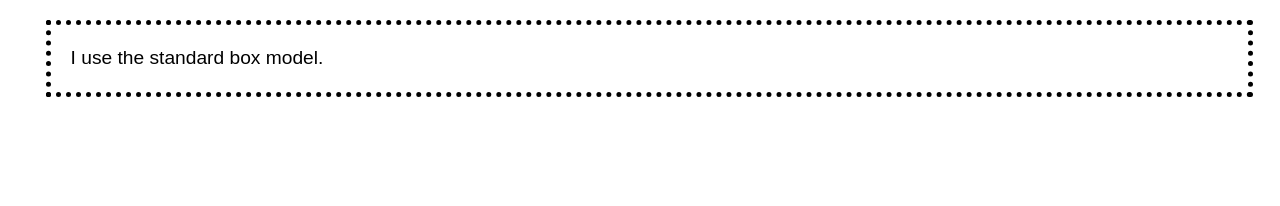
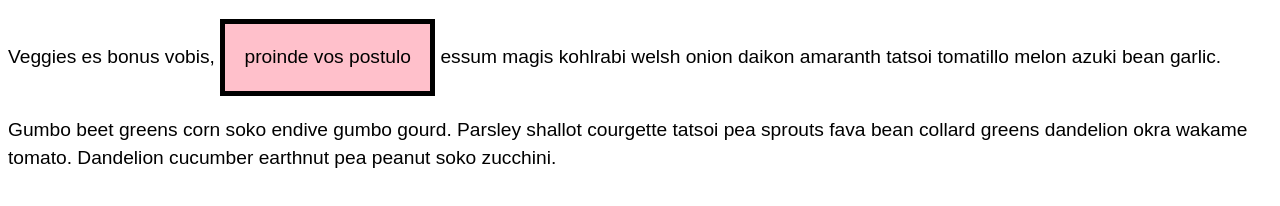
Before and after one commit to hottypotty/css-task, a plain HTML site: page index.html in a window 1280 px wide. Drawn offline with Linux system fonts and the light colour scheme.

Commit message:
CSS Task 3

```diff
--- a/index.html
+++ b/index.html
@@ -15,7 +15,23 @@
     <div class="box alternate">I use the alternate box model.</div> -->
 
     <!-- TASK 2 -->
-    <div class="box">I use the standard box model.</div>
+    <!-- <div class="box">I use the standard box model.</div> -->
+
+    <!-- TASK 3 -->
+    <div class="box">
+        <p>
+          Veggies es bonus vobis, <span>proinde vos postulo</span> essum magis
+          kohlrabi welsh onion daikon amaranth tatsoi tomatillo melon azuki bean
+          garlic.
+        </p>
+
+        <p>
+          Gumbo beet greens corn soko endive gumbo gourd. Parsley shallot courgette
+          tatsoi pea sprouts fava bean collard greens dandelion okra wakame tomato.
+          Dandelion cucumber earthnut pea peanut soko zucchini.
+        </p>
+      </div>
+
 
 
 </body>
--- a/style/style.css
+++ b/style/style.css
@@ -19,7 +19,7 @@
   } */
 
   /* TASK 2 */
-  body {
+  /* body {
     font: 1.2em / 1.5 sans-serif;
   }
 
@@ -32,3 +32,16 @@
     margin-left: 2em;
     padding: 1em;
   }
+   */
+
+   /* TASK 3 */
+   body {
+    font: 1.2em / 1.5 sans-serif;
+  }
+
+  .box span {
+    background-color: pink;
+    border: 5px solid black;
+    padding: 1em;
+    display: inline-block;
+  }
```
